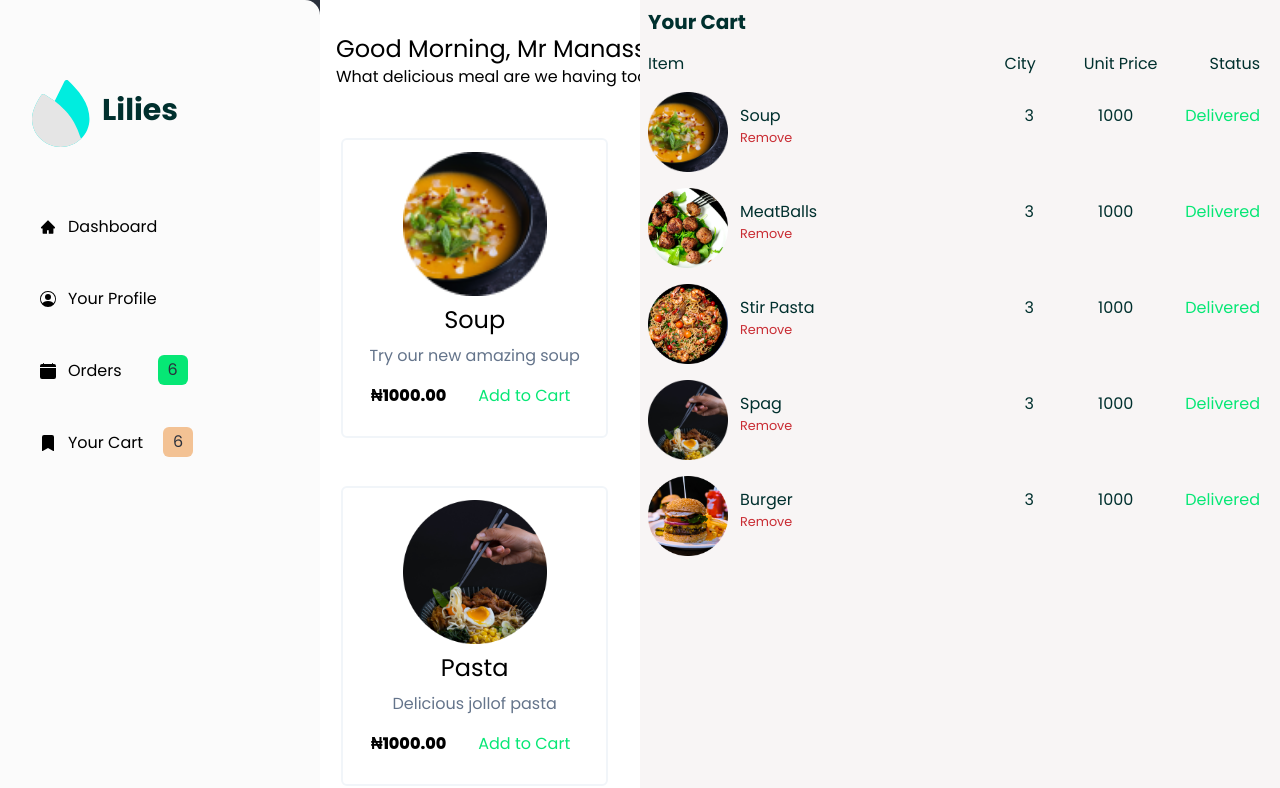
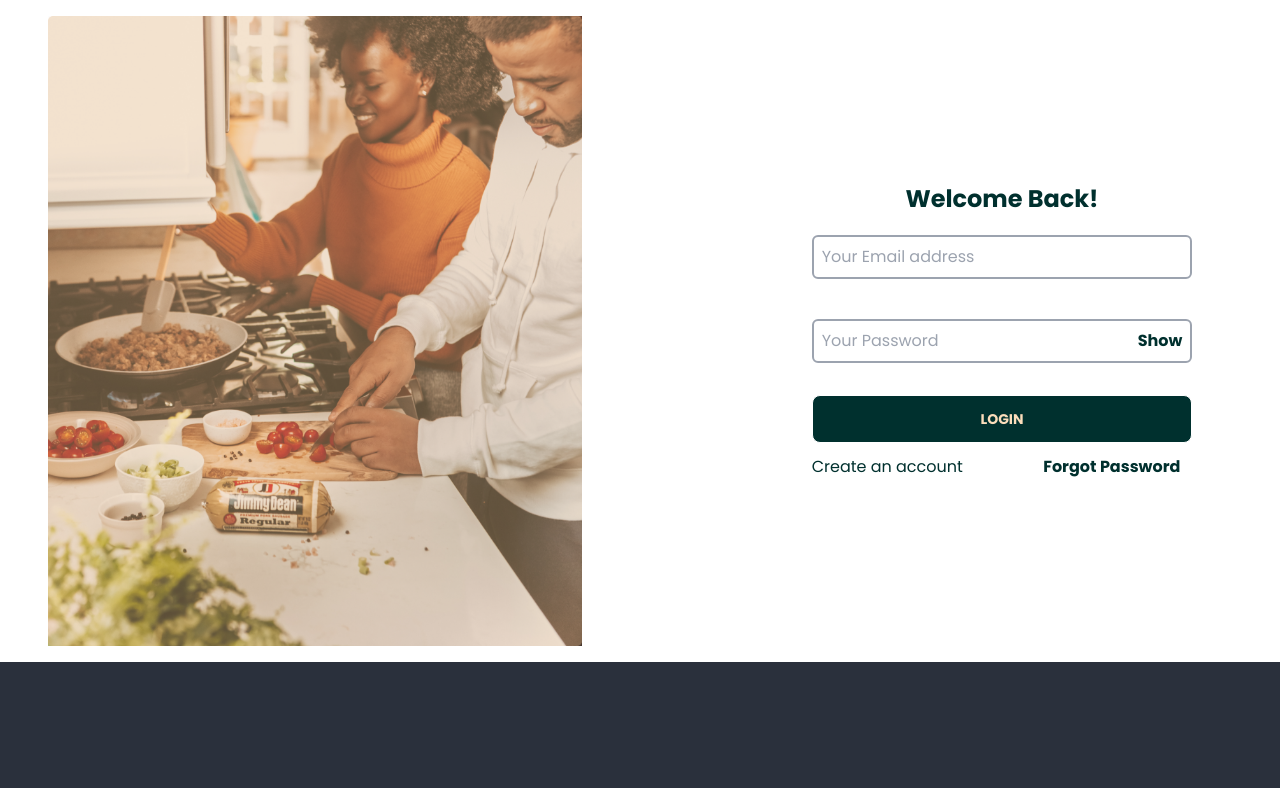
Before and after one commit to manaboy-07/Lilies, a React (Create React App) app: page /login in a window 1280 px wide. Shown: the top 788 px of the page. Built offline with nearby package versions, Linux system fonts and the light colour scheme.

Commit message:
finished order page'

```diff
--- a/src/App.js
+++ b/src/App.js
@@ -7,17 +7,19 @@ import SideMenu from "./components/SideMenu";
 import HomePage from "./Pages/HomePage";
 import Login from "./Pages/Login";
 import SignUp from "./Pages/SignUp";
+import { BrowserRouter as Router, Route, Routes } from "react-router-dom";
+function App() {
 
-function App() {
   return (
     <div className='App bg-white'>
-      {/* <HomePage />
-      <Login />
-      <SignUp />
-      <CheckOut /> */}
-      <SideMenu />
-      <Orders />
-      {/* <CheckOut /> */}
+      <Router>
+        <Routes>
+          <Route path='/' element={<HomePage />} />
+          <Route path='/login' element={<Login />} />
+          <Route path='/SignUp' element={<SignUp />} />
+          <Route path='/Dashboard' element={<SideMenu />} />
+        </Routes>
+      </Router>
     </div>
   );
 }
--- a/src/Pages/Login.jsx
+++ b/src/Pages/Login.jsx
@@ -2,6 +2,7 @@
 
 import React, { useState } from "react";
 import LoginImg from "../Images/Login.png";
+import { Link } from "react-router-dom";
 function Login() {
   const handleSubmit = (e) => {
     e.preventDefault();
@@ -48,8 +49,10 @@ function Login() {
             Login
           </button>
           <div className='flex justify-between items-center w-full'>
-            <h3 className='text-primary text-center'>Create an account</h3>
-            <h3 className='text-primary font-bold cursor-pointer m'>
+            <h3 className='text-primary text-center'>
+              <Link to='/SignUp'>Create an account</Link>
+            </h3>
+            <h3 className='text-primary font-bold cursor-pointer mx-3'>
               Forgot Password
             </h3>
           </div>
--- a/src/Pages/SignUp.jsx
+++ b/src/Pages/SignUp.jsx
@@ -2,6 +2,7 @@
 
 import React, { useState } from "react";
 import Register from "../Images/Register.png";
+import { Link } from "react-router-dom";
 function SignUp() {
   const handleSubmit = (e) => {
     e.preventDefault();
@@ -16,7 +17,7 @@ function SignUp() {
         <img src={Register} alt='' className='signImg' />
       </div>
       <div>
-        <form action='' className='mr-10' onSubmit={handleSubmit}>
+        <form action='' className='mr-12' onSubmit={handleSubmit}>
           <div className='form-header flex justify-center items-center'>
             <h1 className='text-2xl font-bold text-primary text-center'>
               Welcome to Lilies!
@@ -56,7 +57,9 @@ function SignUp() {
           <div className='flex justify-center items-center'>
             <h3 className='text-primary text-center'>
               Already have an account ?{" "}
-              <span className='text-xl font-bold cursor-pointer '>Login</span>
+              <span className='text-xl font-bold cursor-pointer mx-3 '>
+                <Link to='/Login'>Login</Link>
+              </span>
             </h3>
           </div>
         </form>
--- a/src/components/FoodProps.jsx
+++ b/src/components/FoodProps.jsx
@@ -7,7 +7,7 @@ function FoodProps({ name, src, des }) {
     <div className='flex flex-col justify-center items-center my-4'>
       <img src={src} alt='' className='w-36 h-36' />
       <h3 className='text-secondary text-center text-2xl'>{name}</h3>
-      <h4 className='max-w-xl'>{des}</h4>
+      <h4 className='des-w'>{des}</h4>
     </div>
   );
 }
--- a/src/components/Navbar.jsx
+++ b/src/components/Navbar.jsx
@@ -2,6 +2,7 @@
 
 import React from "react";
 import Logo from "../Images/Logo.svg";
+import { Link } from "react-router-dom";
 function Navbar() {
   return (
     <div className='navbar '>
@@ -29,17 +30,17 @@ function Navbar() {
               <a>Home</a>
             </li>
             <li>
-              <a>Login</a>
+              <Link to='/Login'>Login</Link>
             </li>
             <li>
-              <a>About</a>
+              <Link to='/Dashboard'>Dashboard</Link>
             </li>
           </ul>
         </div>
       </div>
       <div className='navbar-center'>
         <div className='flex'>
-          <img src={Logo} alt='' />
+          <img src={Logo} alt='' className='ml-2 ' />
           <h2 className='text-3xl text-neutral p-3 ml-4'>Lilies</h2>
         </div>
       </div>
@@ -61,7 +62,7 @@ function Navbar() {
         </button>
 
         <button className='btn bg-secondary outline-none text-primary hover:bg-secondary outline-none border-0 '>
-          Sign Up
+          <Link to='SignUp'>SignUp</Link>
         </button>
       </div>
     </div>
--- a/src/components/OrderList.jsx
+++ b/src/components/OrderList.jsx
@@ -42,19 +42,19 @@ function OrderList({ image, des, showOrder, hideOrder, setShowOrder }) {
         onClick={hideOrder}
       />
       <section className='my-5'>
-        <div className='flex flex-row justify-between'>
-          <h2 className='font-bold text-primary mx-2'>NGN {sold} </h2>
-          <h2 className='font-bold text-primary mx-2'>10-20 mins</h2>
+        <div className='flex flex-col md:flex-row justify-between items-center'>
+          <h2 className='font-bold text-primary mx-2 my-2'>NGN {sold} </h2>
+          <h2 className='font-bold text-primary mx-2 my-2'>10-20 mins</h2>
 
-          <h2 className='font-bold text-primary mx-2'>10 pcs Avail</h2>
+          <h2 className='font-bold text-primary mx-2 my-2'>10 pcs Avail</h2>
         </div>
       </section>
       <section className='flex items-center justify-center my-8 flex-col'>
         <img src={image} alt='' className='order-img my-7' />
-        <h2 className='text-black font-bold text-2xl '>{des}</h2>
+        <h2 className='text-black font-bold text-2xl text-center'>{des}</h2>
       </section>
-      <section className='mt-12 flex flex-row justify-between'>
-        <div className='flex '>
+      <section className='mt-12 flex justify-between items-center  flex-col  md:flex-row'>
+        <div className='flex my-2'>
           <button
             onClick={decrementCount}
             className='text-xl font-extrabold p-2 text-primary btn rounded-none bg-secondary hover:bg-secondary'>
@@ -69,7 +69,7 @@ function OrderList({ image, des, showOrder, hideOrder, setShowOrder }) {
             +
           </button>
         </div>
-        <div className='mx-3'>
+        <div className='mx-3 my-2'>
           <button className='text-white btn rounded-none font-bold cursor-pointer p-3 bg-primary outline-none hover:bg-primary'>
             Add To Cart
           </button>
--- a/src/components/SideMenu.jsx
+++ b/src/components/SideMenu.jsx
@@ -4,20 +4,26 @@ import React from "react";
 import Logo from "../Images/Logo.svg";
 import DashContent from "./DashContent";
 import { AiFillHome } from "react-icons/ai";
+import Orders from "./Orders";
+import Cart from "./Cart";
+import { Link } from "react-router-dom";
+
 import {
   BsPersonCircle,
   BsFillBookmarkFill,
   BsFillCalendarFill,
 } from "react-icons/bs";
+import { useState } from "react";
+
 function SideMenu() {
   return (
-    <div className='flex'>
-      <section className='bg-white flex px-8 py-20 side-bar'>
+    <div className='my-dashboard'>
+      <section className='bg-white flex px-8 py-20 side-bar '>
         <div className='flex flex-col'>
           <div className='logo flex '>
             <img src={Logo} alt='' />
             <h2 className='text-3xl font-bold text-primary mt-3 mx-3'>
-              Lilies
+              <Link to='/'>Lilies</Link>
             </h2>
           </div>
           {/* List items */}
--- a/src/index.css
+++ b/src/index.css
@@ -28,16 +28,16 @@ code {
 }
 .signImg {
   width: 70%;
-  height: 120%;
+  height: 80%;
 }
 .input-container input {
-  width: 150%;
+  width: 100%;
 }
 #input-show {
-  width: 150%;
+  width: 100%;
 }
 .form-btn {
-  width: 150%;
+  width: 100%;
 }
 .btn-menu {
   width: 30px;
@@ -73,6 +73,7 @@ code {
   transition: all 0.6s ease;
   right: 0px;
   width: 38%;
+  overflow-y: scroll;
   z-index: 999;
   background-color: rgb(248, 245, 245);
   height: 100vh;
@@ -94,8 +95,13 @@ code {
   -ms-transition: all 0.6s ease;
   -o-transition: all 0.6s ease;
 }
+.des-w {
+  max-width: 250px;
+  text-align: center;
+}
 .dash-exit {
   position: fixed;
+  overflow-y: scroll;
   transition: all 0.9s ease;
   right: -100%;
   width: 38%;
```
